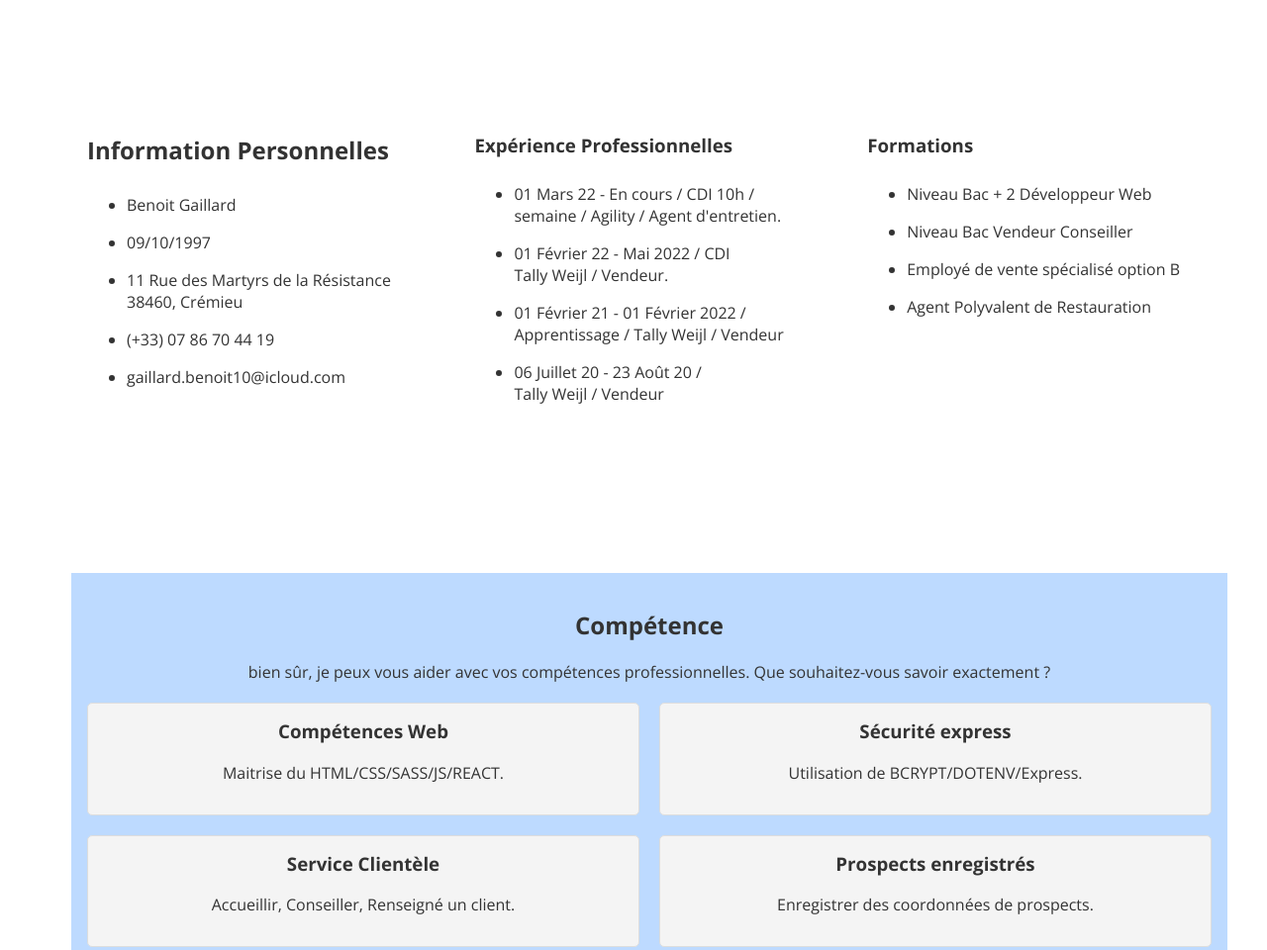
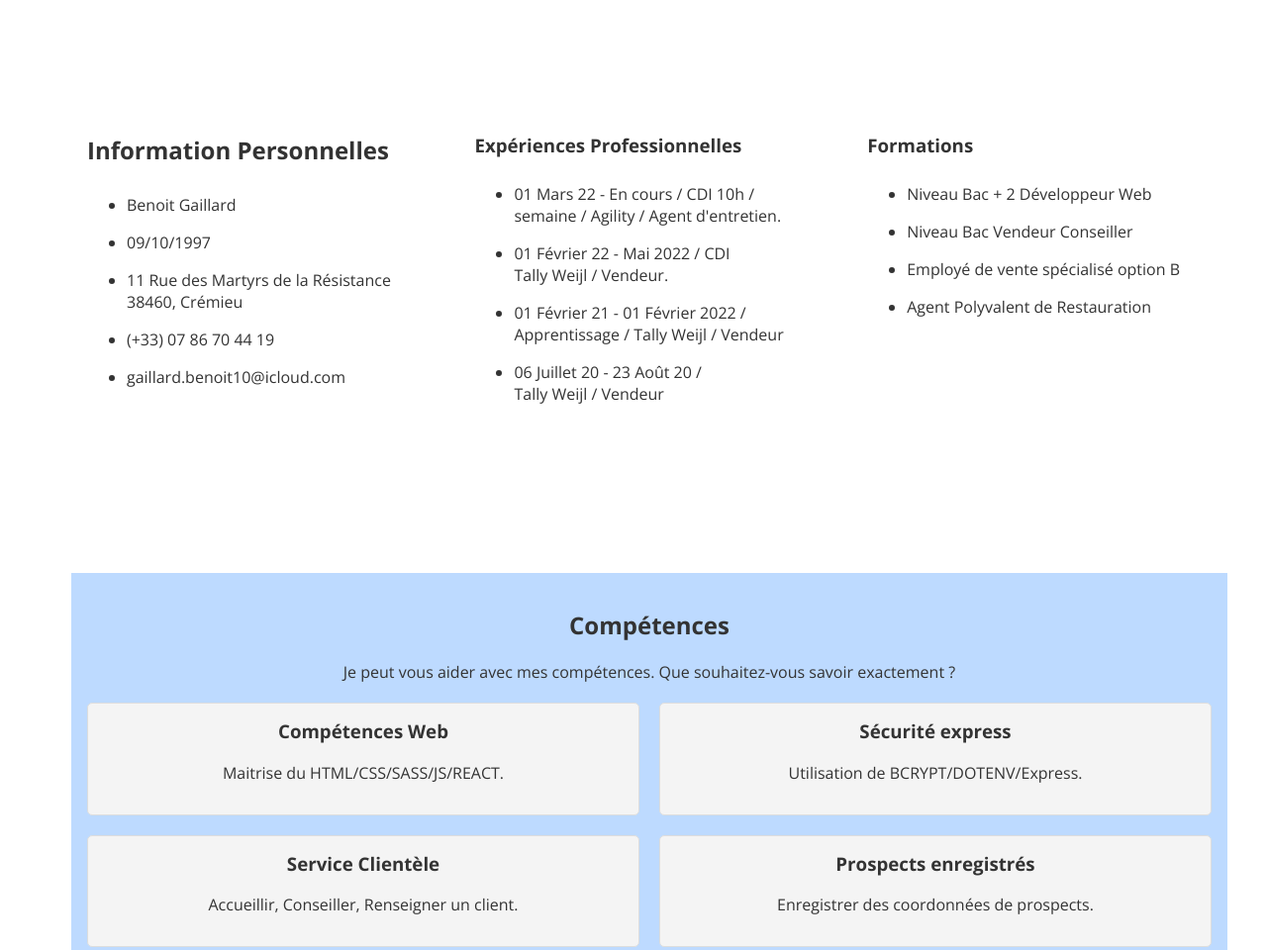
Before and after one commit to Alt916/Portfolio, a plain HTML site: page index.html in a window 1280 px wide. Shown: the part 600-1560 px from the top of the page at 99% size. Drawn offline with nearby package versions, Linux system fonts and the light colour scheme.

Commit message:
Add files via upload

```diff
--- a/index.html
+++ b/index.html
@@ -61,7 +61,7 @@
         </ul>
       </div>
       <div class="skills">
-        <h3>Expérience Professionnelles</h3>
+        <h3>Expériences Professionnelles</h3>
         <ul>
           <li>
             01 Mars 22 - En cours / CDI 10h / <br />
@@ -108,8 +108,8 @@
       </div>
     </div>
     <div class="Container3">
-      <h2>Compétence</h2>
-      <p>bien sûr, je peux vous aider avec vos compétences professionnelles. Que souhaitez-vous savoir exactement ?</p>
+      <h2>Compétences</h2>
+      <p>Je peut vous aider avec mes compétences. Que souhaitez-vous savoir exactement ?</p>
       <div class="quadrillage">
         <div class="cadre">
           <h3>Compétences Web</h3>
@@ -121,7 +121,7 @@
         </div>
         <div class="cadre">
           <h3>Service Clientèle</h3>
-          <p>Accueillir, Conseiller, Renseigné un client.</p>
+          <p>Accueillir, Conseiller, Renseigner un client.</p>
         </div>
         <div class="cadre">
           <h3>Prospects enregistrés</h3>
```
